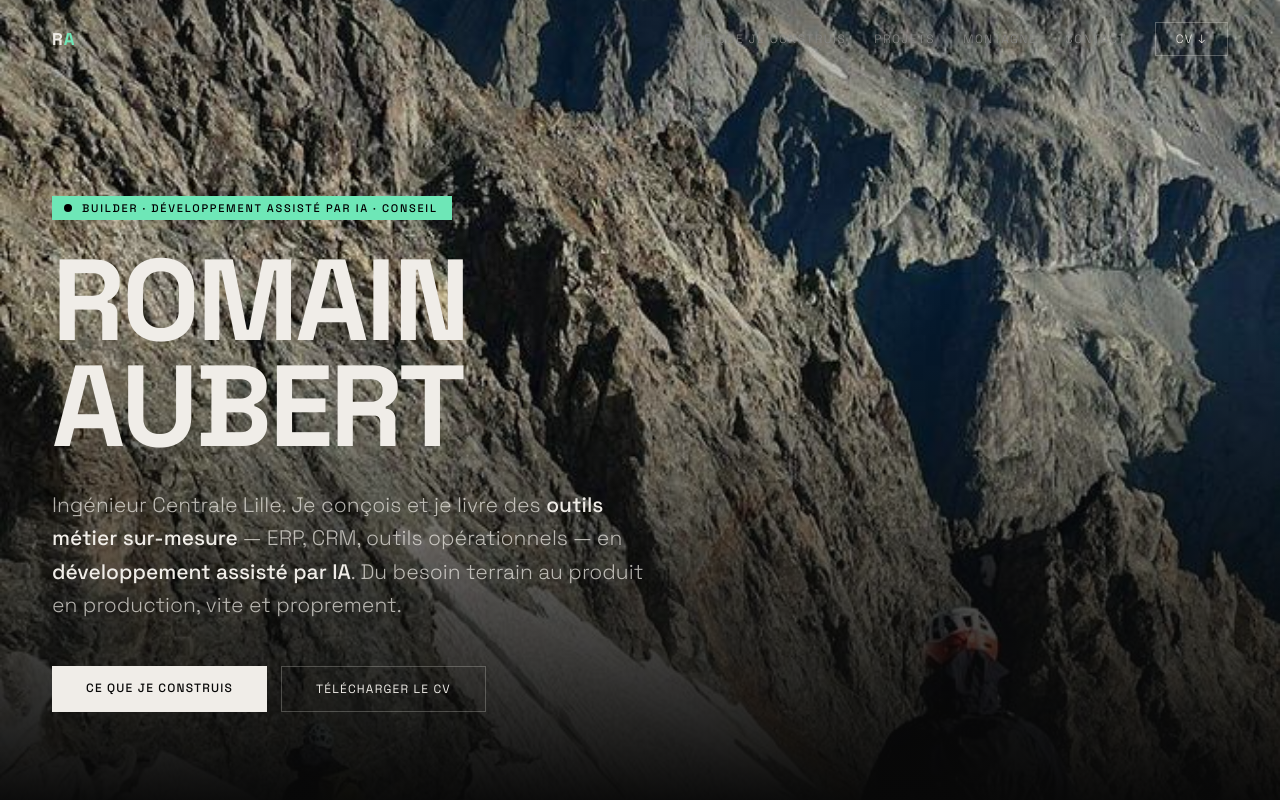
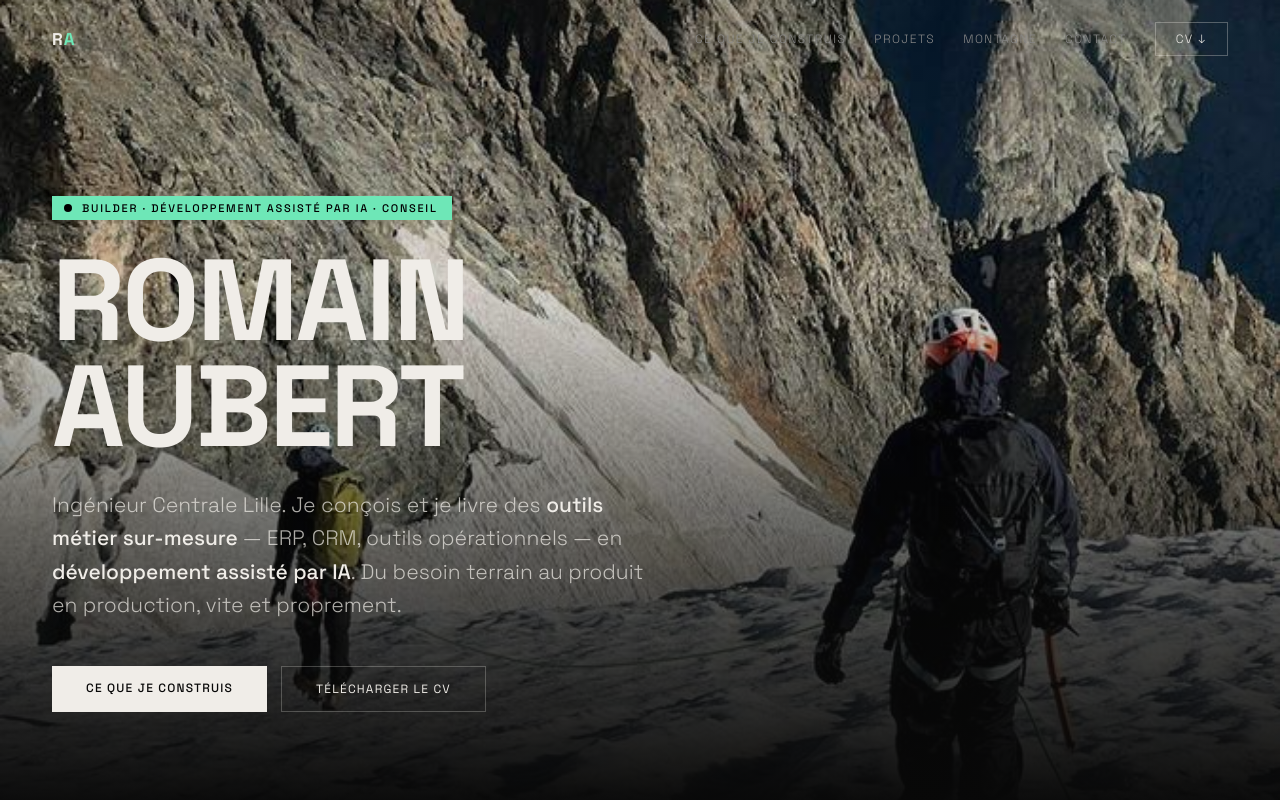
Before and after one commit to roro21220/Portfolio_Project, a React (Vite) app: page / in a window 1280 px wide. Shown: the top 800 px of the page. Built offline with nearby package versions, Linux system fonts and the light colour scheme; no server answers.

Commit message:
Reframe hero to show the two climbers

```diff
--- a/src/index.css
+++ b/src/index.css
@@ -63,7 +63,7 @@ nav.scrolled {
 .hero-bg {
   position: absolute; inset: 0; background-color: #1a2028;
   background-image: url('/images/hero.jpg'); background-size: cover;
-  background-position: center 35%; will-change: transform;
+  background-position: center 68%; will-change: transform;
 }
 .hero-bg::after {
   content: ''; position: absolute; inset: 0;
```
